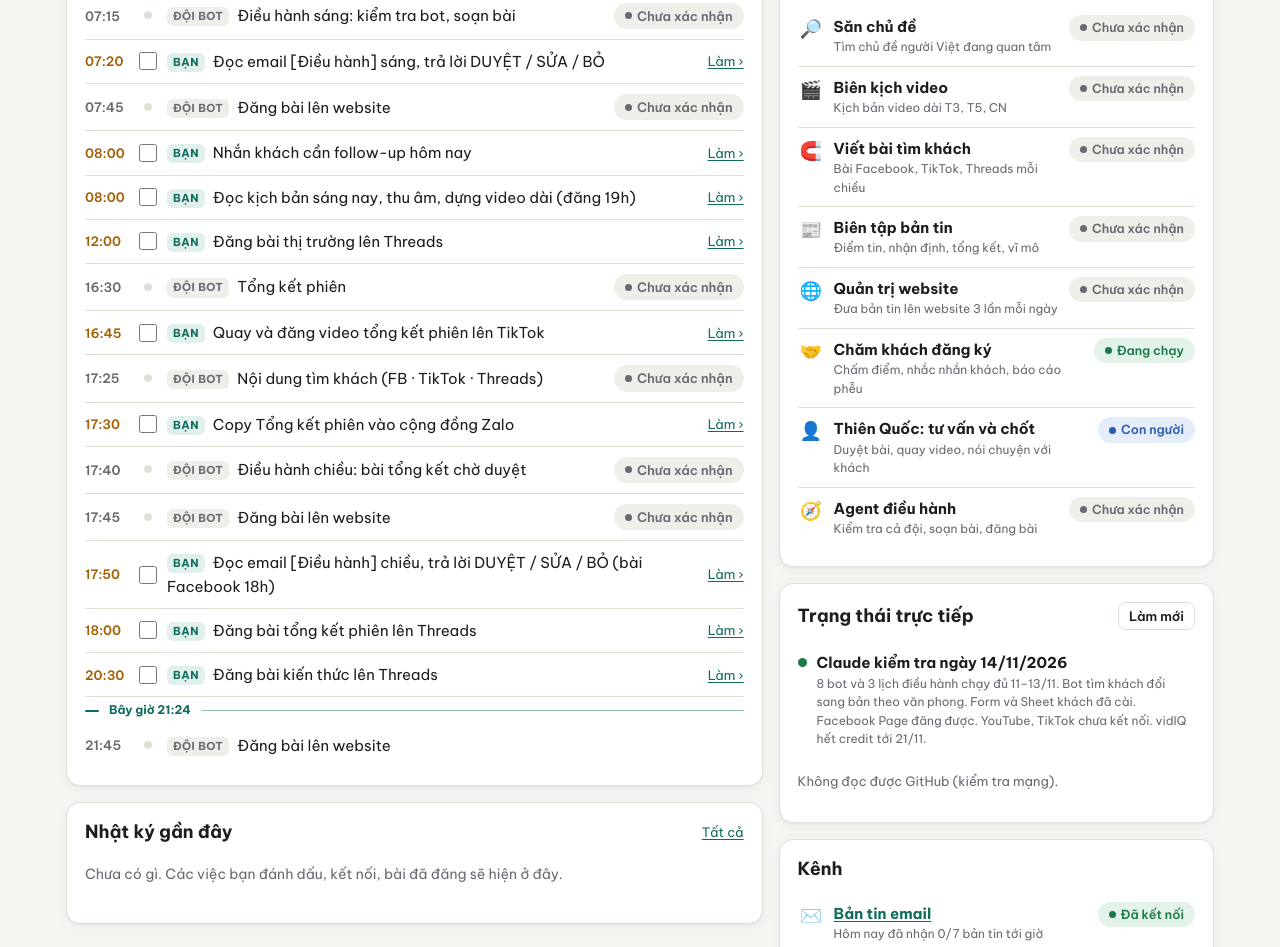
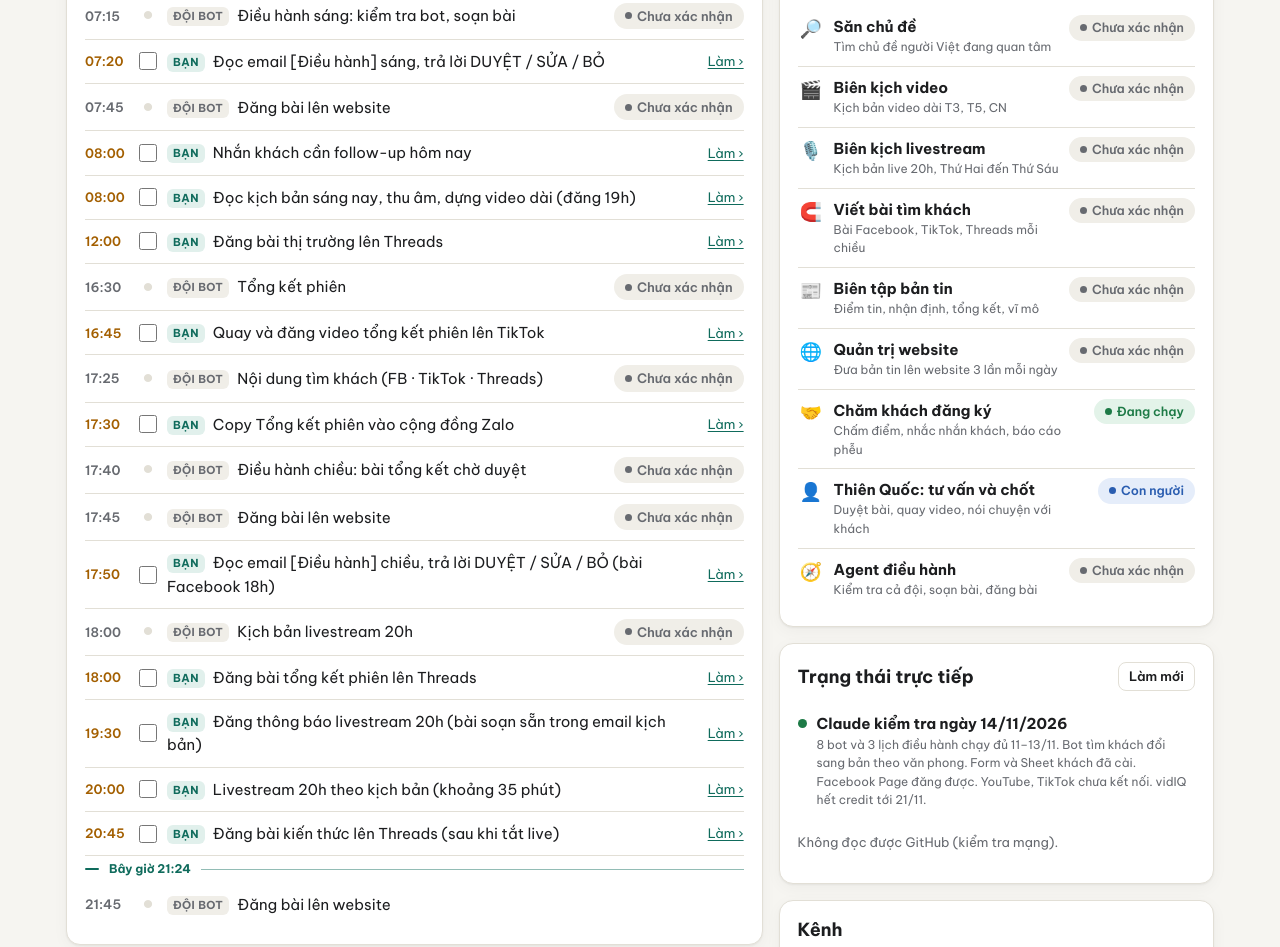
Before and after one commit to voq30113-bit/trung-tam-dieu-khien, a plain HTML site: page index.html in a window 1280 px wide. Shown: the part 832-1779 px from the top of the page. Drawn offline with Linux system fonts and the light colour scheme; no server answers.

Commit message:
Thêm Biên kịch livestream, lịch 18h và việc livestream 20h
Co-Authored-By: Claude Opus 5.5 <noreply@anthropic.com>

```diff
--- a/assets/data.js
+++ b/assets/data.js
@@ -273,6 +273,10 @@ TQ.DATA = {
       short: 'Kịch bản video dài T3, T5, CN',
       does: 'Viết kịch bản 1.200–1.800 từ theo đúng văn phong, chia [PHẦN] để cắt Shorts. T3 kiến thức nền, T5 câu hỏi người xem, CN nhìn lại tuần.',
       hands: 'Bạn thu âm và dựng. Shorts cắt ra đăng TikTok cuối tuần.' },
+    { id: 'livestream', icon: '🎙️', role: 'Biên kịch livestream', kind: 'Bot trên mây', stage: 'thu-hut', jobs: ['livestream'],
+      short: 'Kịch bản live 20h, Thứ Hai đến Thứ Sáu',
+      does: 'Gửi kịch bản lúc khoảng 18h20: dàn ý theo phút, câu nói mẫu, bảng số liệu nhanh, câu trả lời cho câu hỏi khó trên live, gợi ý cắt clip. Chủ đề xoay: T2 tuần mới, T3 nhóm ngành, T4 vĩ mô, T5 hỏi đáp, T6 tổng kết tuần.',
+      hands: 'Bạn đăng thông báo 19h30 và lên sóng 20h. Đoạn hay cắt thành Shorts/TikTok.' },
     { id: 'tim-khach', icon: '🧲', role: 'Viết bài tìm khách', kind: 'Bot trên mây', stage: 'thu-hut', jobs: ['tim-khach'],
       short: 'Bài Facebook, TikTok, Threads mỗi chiều',
       does: 'Từ bản Tổng kết phiên, viết bài Facebook, chú thích và bình luận ghim TikTok, bài Threads, kèm câu trả lời bình luận soạn sẵn. Bài nào cũng dẫn về bản tin Zalo.',
@@ -331,6 +335,7 @@ TQ.DATA = {
     { id: 'tong-ket', name: 'Tổng kết phiên', channel: 'email', days: [1, 2, 3, 4, 5], times: ['16:30'], subject: 'Tổng kết phiên', proof: 'content(tong-ket)' },
     { id: 'tim-khach', name: 'Nội dung tìm khách (FB · TikTok · Threads)', channel: 'email', days: [1, 2, 3, 4, 5], times: ['17:25'], subject: 'Nội dung tìm khách' },
     { id: 'dh-chieu', name: 'Điều hành chiều: bài tổng kết chờ duyệt', channel: 'email', days: [1, 2, 3, 4, 5], times: ['17:40'], subject: '[Điều hành]' },
+    { id: 'livestream', name: 'Kịch bản livestream 20h', channel: 'video', days: [1, 2, 3, 4, 5], times: ['18:00'], subject: 'Kịch bản livestream' },
     { id: 'vi-mo', name: 'Báo cáo vĩ mô tuần', channel: 'email', days: [0], times: ['20:00'], subject: 'Báo cáo vĩ mô', proof: 'content(bao-cao)', proofHours: 40 },
     { id: 'web', name: 'Đăng bài lên website', channel: 'website', days: [0, 1, 2, 3, 4, 5, 6], times: ['07:45', '17:45', '21:45'], proof: 'content: publish', proofHours: 2.5, link: 'https://github.com/voq30113-bit/dautucungthienquoc/actions', linkLabel: 'Xem trên GitHub' }
   ],
@@ -346,7 +351,9 @@ TQ.DATA = {
     { id: 'zalo-17h', time: '17:30', text: 'Copy Tổng kết phiên vào cộng đồng Zalo', channel: 'zalo', days: [1, 2, 3, 4, 5], go: '#/dang-bai' },
     { id: 'duyet-chieu', time: '17:50', text: 'Đọc email [Điều hành] chiều, trả lời DUYỆT / SỬA / BỎ (bài Facebook 18h)', channel: 'facebook', days: [1, 2, 3, 4, 5], go: 'https://mail.google.com/mail/u/0/#search/subject%3A%22%5B%C4%90i%E1%BB%81u+h%C3%A0nh%5D%22+newer_than%3A1d' },
     { id: 'threads-18h', time: '18:00', text: 'Đăng bài tổng kết phiên lên Threads', channel: 'threads', days: [1, 2, 3, 4, 5], go: '#/dang-bai' },
-    { id: 'threads-20h', time: '20:30', text: 'Đăng bài kiến thức lên Threads', channel: 'threads', days: [1, 2, 3, 4, 5], go: '#/dang-bai' },
+    { id: 'live-thong-bao', time: '19:30', text: 'Đăng thông báo livestream 20h (bài soạn sẵn trong email kịch bản)', channel: 'facebook', days: [1, 2, 3, 4, 5], go: 'https://mail.google.com/mail/u/0/#search/subject%3A%22K%E1%BB%8Bch+b%E1%BA%A3n+livestream%22+newer_than%3A1d' },
+    { id: 'live-20h', time: '20:00', text: 'Livestream 20h theo kịch bản (khoảng 35 phút)', channel: 'video', days: [1, 2, 3, 4, 5], go: 'https://mail.google.com/mail/u/0/#search/subject%3A%22K%E1%BB%8Bch+b%E1%BA%A3n+livestream%22+newer_than%3A1d' },
+    { id: 'threads-20h', time: '20:45', text: 'Đăng bài kiến thức lên Threads (sau khi tắt live)', channel: 'threads', days: [1, 2, 3, 4, 5], go: '#/dang-bai' },
     { id: 'shorts-cuoi-tuan', time: '10:00', text: 'Duyệt và đăng Shorts cắt từ video dài', channel: 'tiktok', days: [6, 0], go: '#/kenh/video' }
   ],
 
--- a/index.html
+++ b/index.html
@@ -10,7 +10,7 @@
   <link rel="preconnect" href="https://fonts.googleapis.com">
   <link rel="preconnect" href="https://fonts.gstatic.com" crossorigin>
   <link href="https://fonts.googleapis.com/css2?family=Be+Vietnam+Pro:wght@400;500;600;700;800&display=swap" rel="stylesheet">
-  <link rel="stylesheet" href="assets/style.css?v=20261114e">
+  <link rel="stylesheet" href="assets/style.css?v=20261117a">
 </head>
 <body>
   <header class="top">
@@ -28,7 +28,7 @@
   <footer>Dữ liệu lưu trong trình duyệt này · Không lưu mật khẩu, không lưu thông tin khách · Thông tin tham khảo, không phải khuyến nghị đầu tư.</footer>
   <div class="toast" id="toast" role="status" aria-live="polite"></div>
   <noscript><p style="padding:16px">Cần bật JavaScript để dùng trang này.</p></noscript>
-  <script src="assets/data.js?v=20261114e"></script>
-  <script src="assets/app.js?v=20261114e"></script>
+  <script src="assets/data.js?v=20261117a"></script>
+  <script src="assets/app.js?v=20261117a"></script>
 </body>
 </html>
```
